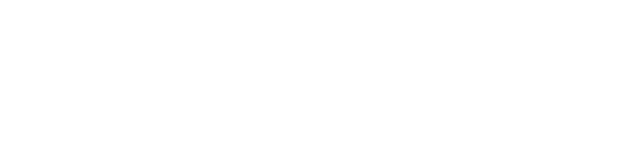
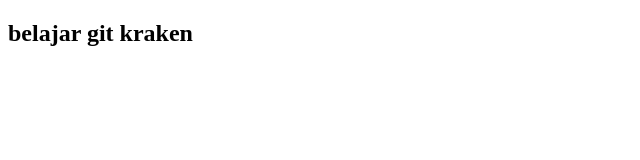
Before and after one commit to adamfachreza/github, a plain HTML site: page test.html in a window 1280 px wide. Shown: the whole page, without its empty margins (0-640 px from the left). Drawn offline with Linux system fonts and the light colour scheme.

Commit message:
tambah element h2
tambah element h2

```diff
--- a/test.html
+++ b/test.html
@@ -7,6 +7,6 @@
     <title>Document</title>
 </head>
 <body>
-
+    <h2>belajar git kraken</h2>
 </body>
 </html>
```
